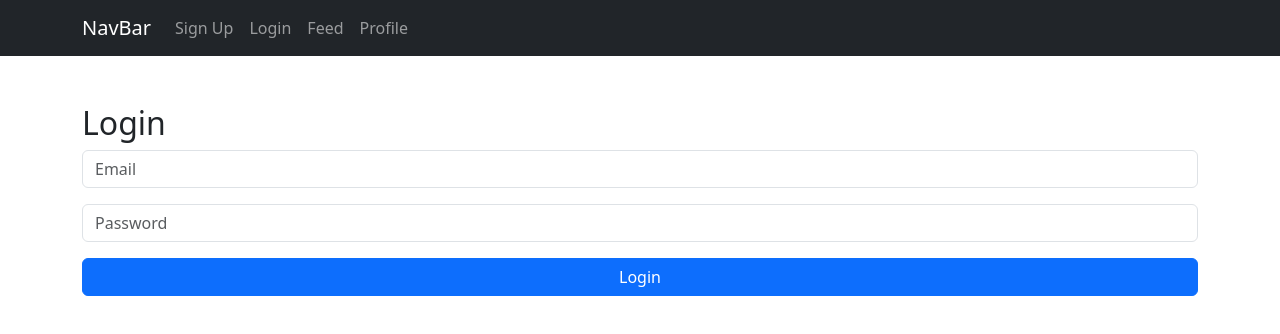
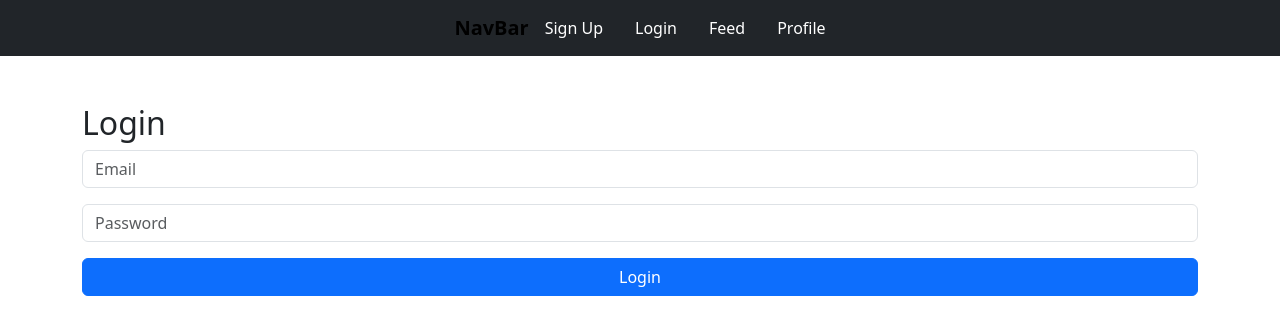
Before and after one commit to maing1/lively-2, a React (Create React App) app in the folder client/: page /login in a window 1280 px wide. Shown: the top 334 px of the page. Built offline with nearby package versions, Linux system fonts and the light colour scheme.

Commit message:
Add authentication dependencies and update frontend components

```diff
--- /dev/null
+++ b/client/src/components/NavBar.css
@@ -0,0 +1,58 @@
+.navbar {
+  background-color: #212529;
+  padding: 1rem 2rem;
+}
+
+.navbar-container {
+  max-width: 1200px;
+  margin: 0 auto;
+  display: flex;
+  justify-content: space-between;
+  align-items: center;
+}
+
+.navbar-brand {
+  /* color: #ffffff; */
+  text-decoration: none;
+  font-size: 1.5rem;
+  font-weight: bold;
+  transition: opacity 0.3s ease;
+}
+
+.navbar-brand:hover {
+  opacity: 0.8;
+}
+
+.nav-links {
+  display: flex;
+  color: #ffffff;
+  gap: 2rem;
+}
+
+.nav-link {
+  color: #ffffff;
+  text-decoration: none;
+  font-weight: 500;
+  padding: 0.5rem 0;
+  position: relative;
+  transition: all 0.3s ease;
+}
+
+.nav-link::after {
+  content: '';
+  position: absolute;
+  width: 0;
+  height: 2px;
+  bottom: 0;
+  left: 0;
+  background-color: #ffffff;
+  transition: width 0.3s ease;
+}
+
+.nav-link:hover {
+  color: #ffffff;
+}
+
+.nav-link:hover::after {
+  width: 100%;
+}
--- a/client/src/components/NavBar.js
+++ b/client/src/components/NavBar.js
@@ -1,25 +1,21 @@
 // src/components/NavBar.js
-// import  Link  from 'react-router-dom';
-import Container from 'react-bootstrap/Container';
-import Nav from 'react-bootstrap/Nav';
-import Navbar from 'react-bootstrap/Navbar';
+import { Link } from 'react-router-dom';
+import './NavBar.css';
 
 const NavBar = () => {
     return (
-        <>
-          <Navbar bg="dark" data-bs-theme="dark">
-            <Container>
-              <Navbar.Brand href="#home">NavBar</Navbar.Brand>
-              <Nav className="me-auto">
-                <Nav.Link to="/signup">Sign Up</Nav.Link>
-                <Nav.Link to="/login">Login</Nav.Link>
-                <Nav.Link to="/feed">Feed</Nav.Link>
-                <Nav.Link to="/profile">Profile</Nav.Link>
-              </Nav>
-            </Container>
-          </Navbar>
-        </>
-  );
+        <nav className="navbar">
+            <div className="navbar-container">
+                <Link to="/" className="navbar-brand">NavBar</Link>
+                <div className="nav-links">
+                    <Link to="/signup" className="nav-link">Sign Up</Link>
+                    <Link to="/login" className="nav-link">Login</Link>
+                    <Link to="/feed" className="nav-link">Feed</Link>
+                    <Link to="/profile" className="nav-link">Profile</Link>
+                </div>
+            </div>
+        </nav>
+    );
 };
 
 export default NavBar;
--- a/client/src/pages/Login.js
+++ b/client/src/pages/Login.js
@@ -1,5 +1,6 @@
 // src/pages/Login.js
-import React, { useState } from "react";
+import React from 'react';
+import { useState } from "react";
 import { useFormik } from "formik";
 import * as yup from "yup";
 import { useHistory } from "react-router-dom"; // React Router v5 uses useHistory
```
Also changed, not shown: client/package.json (+8 -3 lines), 2 other files (tests, documents, lock files or other folders).
